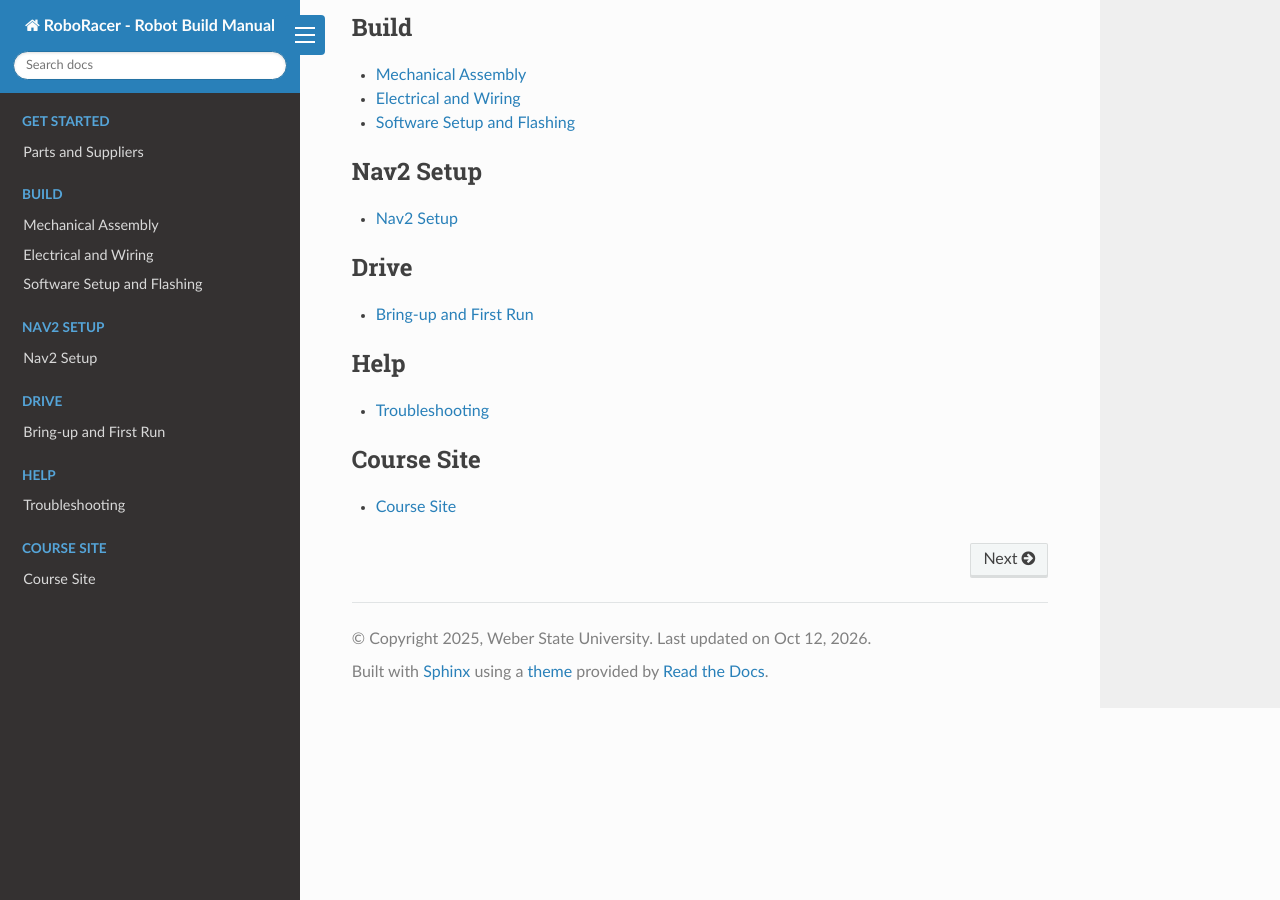
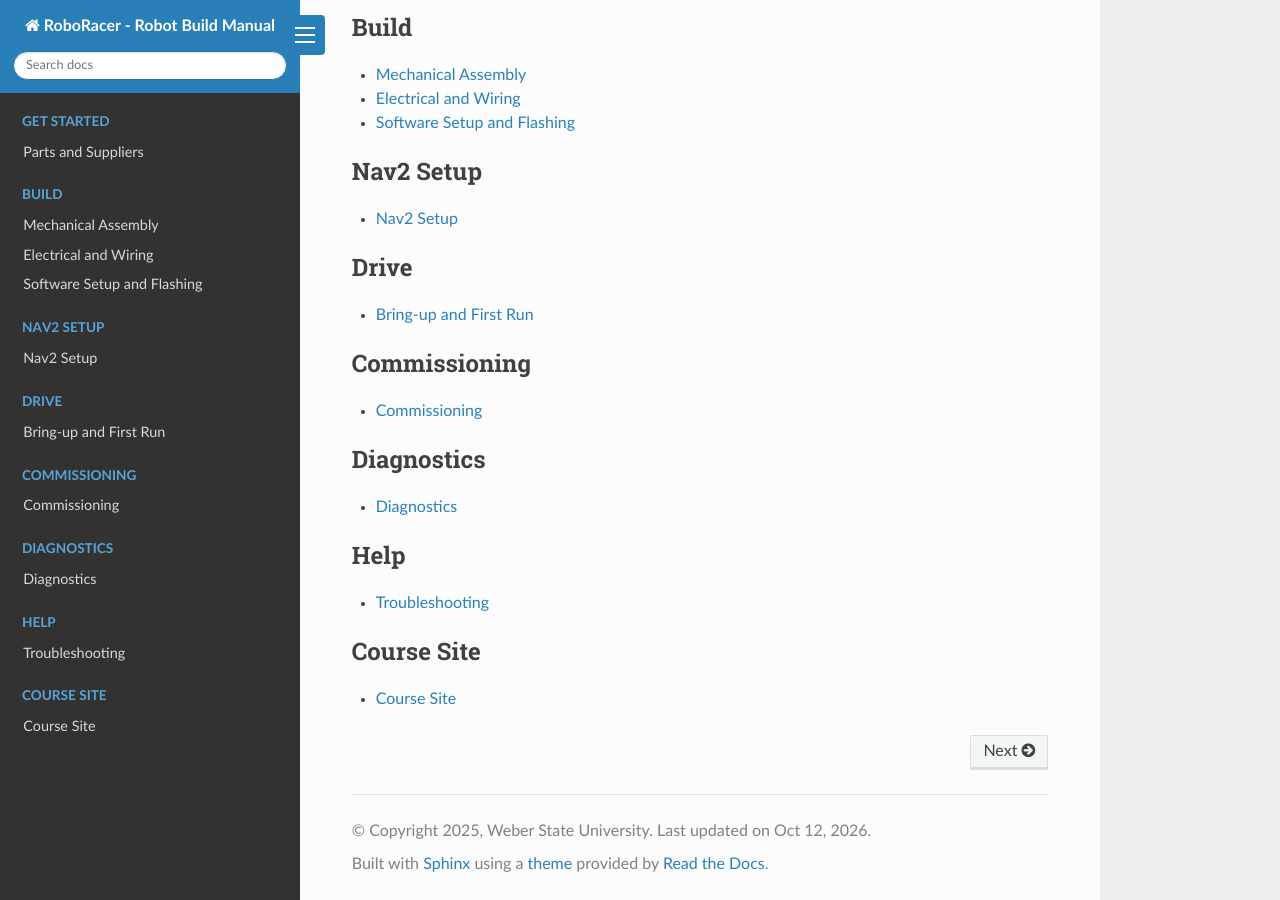
Before and after one commit to wsu-roboracer/robot-build-manual, a Sphinx documentation site: the page built from docs/index.rst, in a window 1280 px wide and 900 px high, scrolled down 713 px. Built offline with Sphinx 7.4.7 and the Read the Docs theme 3.1.0, drawn with Linux system fonts in a browser that asks for light colours.

Commit message:
Add commissioning and diagnostics docs
This adds new documentation sections for commissioning and diagnostics, along with links in the main docs index so they appear in the navigation tree.

```diff
--- /dev/null
+++ b/docs/commissioning/index.rst
@@ -0,0 +1,4 @@
+Commissioning
+=============
+
+This section describes how to commission the robot.
--- /dev/null
+++ b/docs/diagnostics/index.rst
@@ -0,0 +1,4 @@
+Diagnostics
+===========
+
+This section describes troubleshooting and diagnostic procedures.
--- a/docs/index.rst
+++ b/docs/index.rst
@@ -45,6 +45,18 @@ How this differs from the course site
 
 .. toctree::
    :maxdepth: 1
+   :caption: Commissioning
+
+   Commissioning <commissioning/index>
+
+.. toctree::
+   :maxdepth: 1
+   :caption: Diagnostics
+
+   Diagnostics <diagnostics/index>
+
+.. toctree::
+   :maxdepth: 1
    :caption: Help
 
    Troubleshooting <troubleshooting/index>
```
